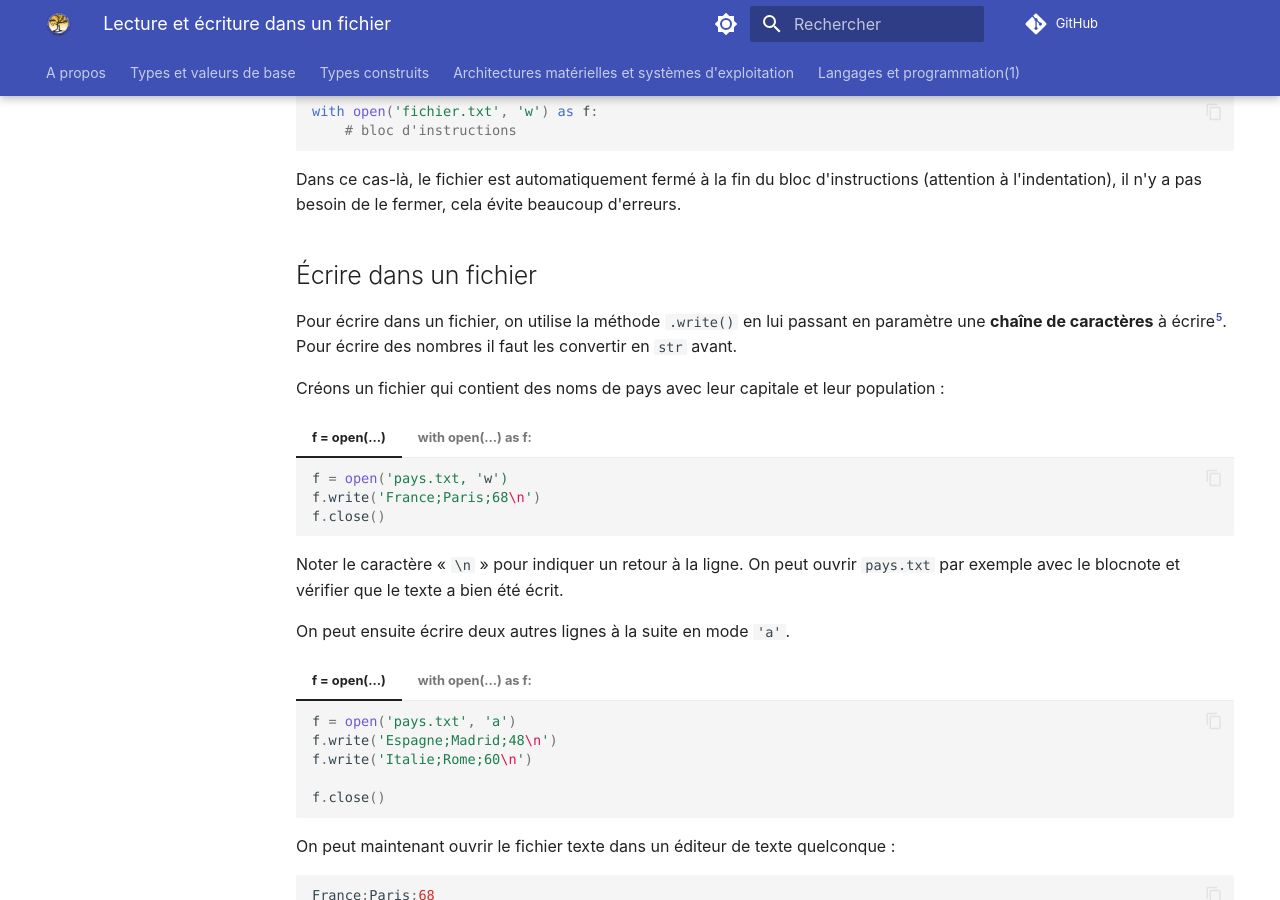
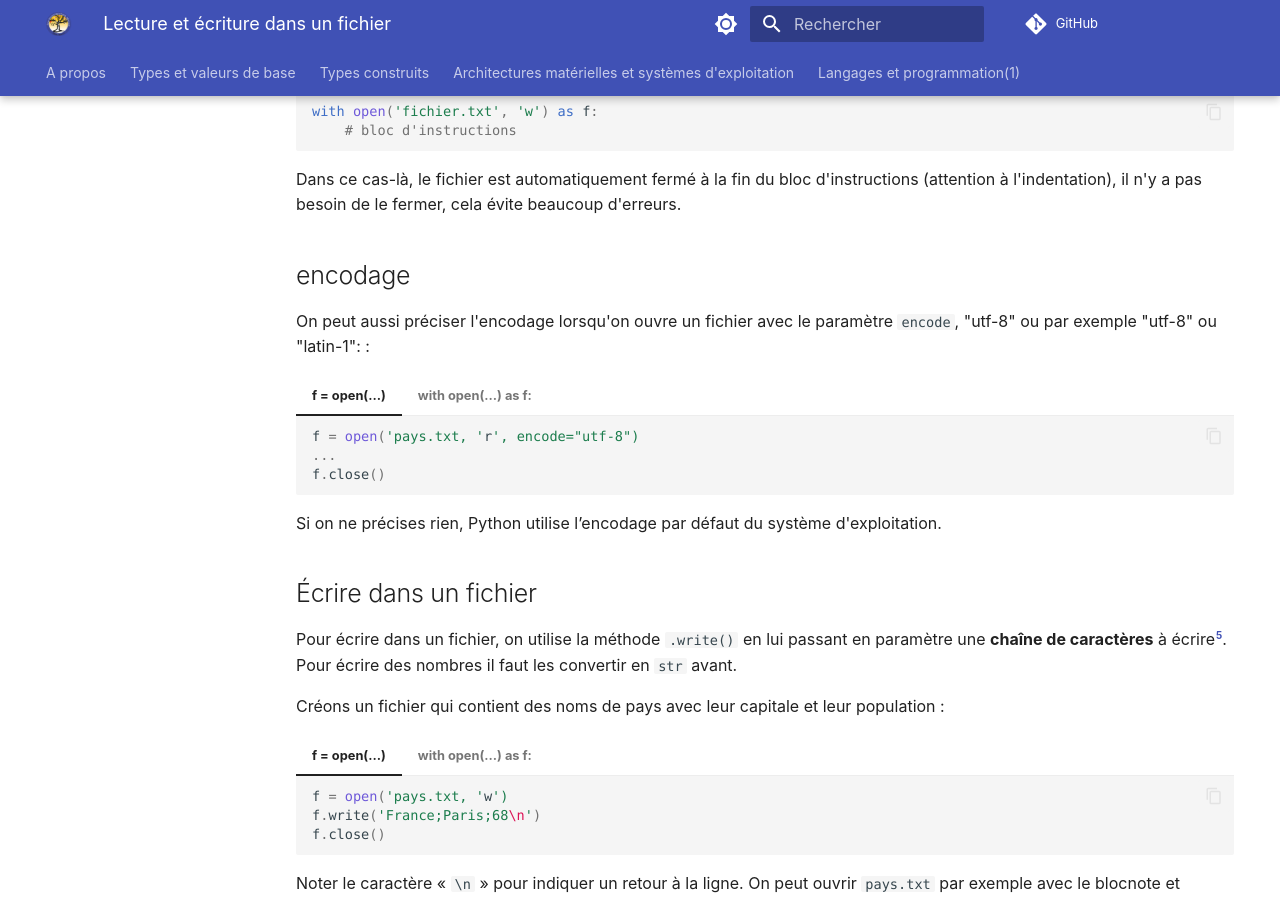
Before and after one commit to eipaca/NSI-1, an MkDocs documentation site: the page built from docs/donnees-en-tables/1-lecture-ecriture-dans-un-fichier.md, in a window 1280 px wide and 900 px high, scrolled down 2040 px. Built offline with MkDocs 1.6.1 and Material for MkDocs 9.7.7, drawn with Linux system fonts in a browser that asks for light colours; emoji names are drawn with the system emoji font; comment, search, counter and statistics services are not loaded.

Commit message:
Add files via upload

````diff
--- a/docs/donnees-en-tables/1-lecture-ecriture-dans-un-fichier.md
+++ b/docs/donnees-en-tables/1-lecture-ecriture-dans-un-fichier.md
@@ -96,6 +96,26 @@ with open('fichier.txt', 'w') as f:
 ```
 
 Dans ce cas-là, le fichier est automatiquement fermé à la fin du bloc d'instructions (attention à l'indentation), il n'y a pas besoin de le fermer, cela évite beaucoup d'erreurs.
+
+##	encodage
+On peut aussi préciser l'encodage lorsqu'on ouvre un fichier avec le paramètre `encode`, "utf-8" ou par exemple "utf-8" ou "latin-1":
+ :
+
+=== "f = open(...)"
+    ``` py
+    f = open('pays.txt, 'r', encode="utf-8")
+    ...
+    f.close()
+    ```
+
+=== "with open(...) as f:"
+    ``` py
+    with open('pays.txt', 'r', encode="utf-8") as f:
+         ...
+
+    ```
+Si on ne précises rien, Python utilise l’encodage par défaut du système d'exploitation.
+
 
 ##	Écrire dans un fichier
 
````
